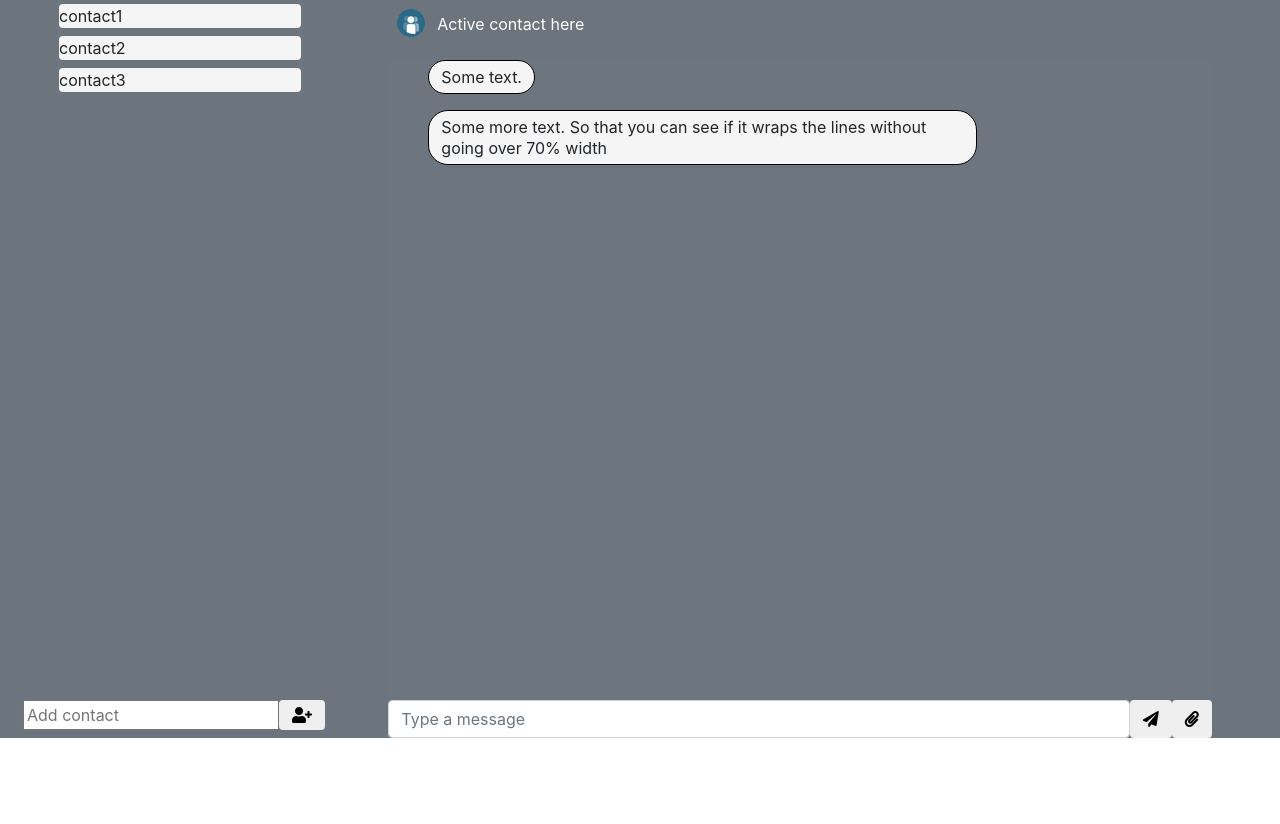
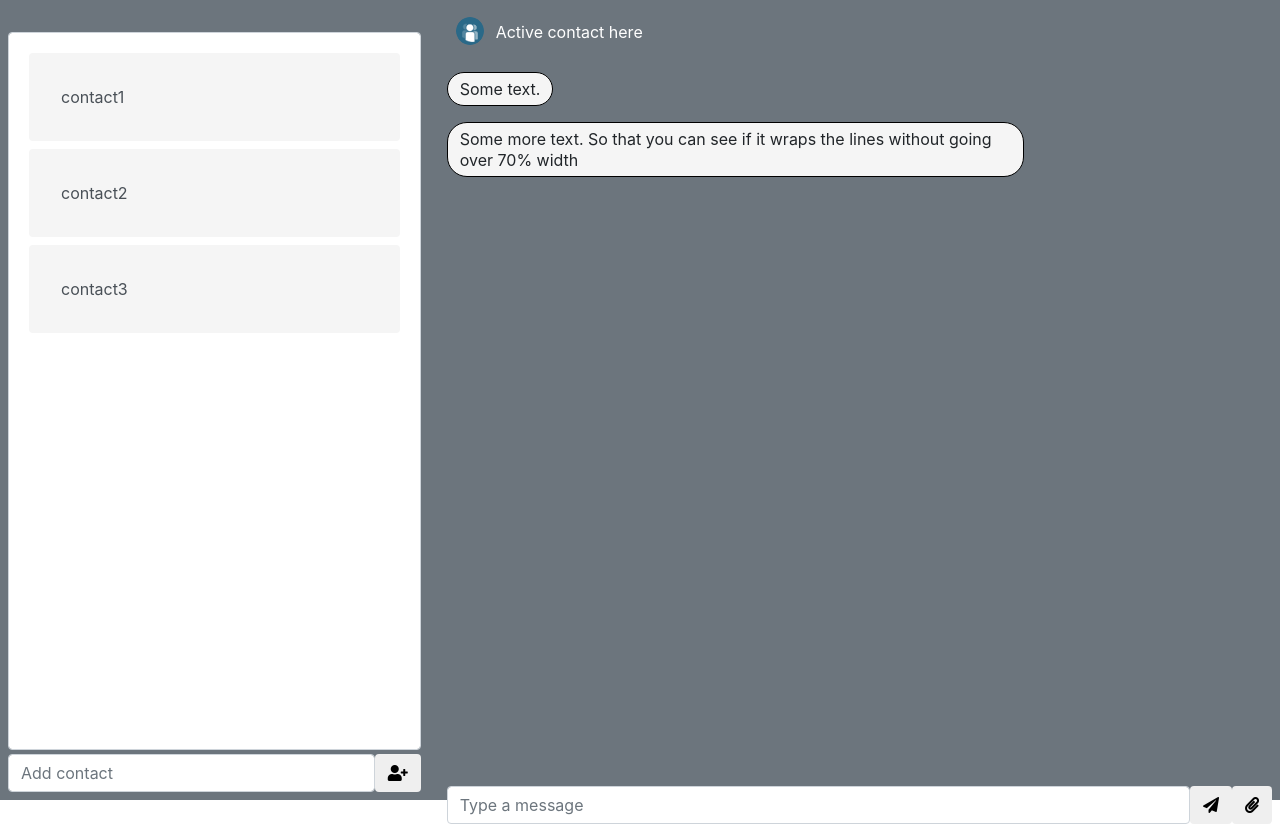
Before and after one commit to Zybop/chat, a plain HTML site: page src/main/webapp/index.html in a window 1280 px wide. Before the commit the page ends 800 px from the top, so only its background shows below. Drawn offline with nearby package versions, Linux system fonts and the light colour scheme.

Commit message:
Clean-up and changes to CSS
HMTL:
Removed some unnecessary div's and classes.

CSS:
Made the CSS look better, though this is still a mess.

JS:
Added eventListeners to check if Enter is pushed.
Changed the way the window scrolls to the latest message.

```diff
--- a/src/main/webapp/chat.js
+++ b/src/main/webapp/chat.js
@@ -9,21 +9,21 @@ function sendMessage() {
     var textInputValue = document.getElementById("textInputID").value;
     var textNode = document.createTextNode(textInputValue);
 
+    // check if input is img file
     var isPicture = false;
     if (textInputValue.includes(".jpg")) {
         isPicture = true;
+    } else if (textInputValue.includes(".png")) {
+        isPicture = true;
+    } else if (textInputValue.includes(".gif")) {
+        isPicture = true;
     }
-    else if (textInputValue.includes(".png")) {
-          isPicture = true;
-    }
-    else if (textInputValue.includes(".gif")) {
-          isPicture = true;
-    }
-    if (isPicture){
+    if (isPicture) {
         var img = document.createElement("img");
         img.setAttribute("src", textInputValue);
         img.classList.add('receiverImgBobble');
         document.getElementById("chatListID").appendChild(img);
+        img.scrollIntoView(false);
 
         //TODO: add a new line here. Because right now the img appends the last message
     }
@@ -31,6 +31,7 @@ function sendMessage() {
     else if (textNode.length >= 1) {
         p.appendChild(textNode);
         document.getElementById("chatListID").appendChild(p);
+        p.scrollIntoView(false);
     }
 
 
@@ -39,16 +40,28 @@ function sendMessage() {
     textInputID.value = '';
 }
 
-// This function checks if Enter is pushed, and sends the message if it is.
-function onEnter() {
-    $('#textInputID').keypress(function (e) {
-        if (e.which === 13) {
-            sendMessage();
-            scrollToBottom()
-            return false;
-        }
-    });
-}
+// This eventListener checks if Enter is pushed, and sends the message if it is.
+
+document.querySelector('#textInputID').addEventListener('keypress', function(e) {
+    var key = e.which || e.keyCode;
+    if (key === 13) {
+        sendMessage()
+        e.preventDefault();
+        e.stopPropagation();
+    }
+});
+
+// This eventListener checks if Enter is pushed, and adds a contact to the contactlist.
+
+document.querySelector('#contactInputID').addEventListener('keypress', function(e) {
+    var key = e.which || e.keyCode;
+    if (key === 13) {
+        addContact()
+        e.preventDefault();
+        e.stopPropagation();
+    }
+});
+
 function addContact() {
     var listItem = document.createElement("li");
     var contact = contactInputID.value;
@@ -60,12 +73,5 @@ function addContact() {
         listItem.appendChild(contactNode);
         document.getElementById('contacts').appendChild(listItem);
     }
-    contact = '';
+    contactInputID.value = '';
 }
-
-//Scrolls the chat window to the latest message.
-function scrollToBottom() {
-    $(document).ready(function () {
-        $('#chatWindow').animate({scrollTop: $(document).height()}, 800);
-    });
-}
--- a/src/main/webapp/index.html
+++ b/src/main/webapp/index.html
@@ -16,55 +16,47 @@
 </head>
 
 <body>
-        <div class="container-fluid bg-secondary">
+    <div class="bg-secondary">
         <!-- Chat window-->
         <div class="row">
-                <div class="contactList d-flex col-3">
-                    <ul class="d-flex contacts" id="contacts">
+            <div class="containerFlex flexbox-1 contactList p-2">
+                <ul class=" contacts form-control mt-4 mb-1" id="contacts">
                     <li>contact1</li>
                     <li>contact2</li>
                     <li>contact3</li>
                 </ul>
-                    <form class="contactForm inputForm inputWrap m-2">
-                        <input id="contactInputID" placeholder="Add contact" />
-                        <button class="btn btn-default fas fa-user-plus" type="button" onclick="addContact()"></button>
+                <form class="inputForm inputWrap">
+                    <input class="form-control" id="contactInputID" placeholder="Add contact" autocomplete="off" />
+                    <button class="btn btn-default fas fa-user-plus" type="button" onclick="return addContact()"></button>
                 </form>
+
             </div>
-                <div class="col-sm-8 container">
-                    <div>
-                        <div>
+
+            <div class="containerFlex flexbox-2 p-2">
+                <div class="chatWindow rounded" id="chatWindow">
                     <div class="contactProfile sticky-top bg-secondary ">
                         <img class="contactImg" src="user.png" alt="User picture">
                         <p class="contactProfile">Active contact here</p>
                     </div>
-
-                            <div class="chatWindow rounded" id="chatWindow">
                     <ul>
                         <li class="chatList" id="chatListID">
                             <p class="contactTextBobble">Some text.</p>
                             <p class="contactTextBobble">Some more text. So that you can see if it wraps the lines without going over 70% width</p>
                         </li>
                     </ul>
-                            </div>
-
-                        </div>
-                    </div>
-                    <div class="inputDiv">
-                        <form class="inputForm inputWrap">
+                    <form class="inputForm inputWrap ">
                         <input class="form-control" id="textInputID" autocomplete="off" placeholder="Type a message" />
                         <button id="sendButton" type="button" class="btn btn-default fa fa-paper-plane" onclick="sendMessage()"></button>
                         <button id="attachButton" type="button" class="btn btn-default fa fa-paperclip attachment" onclick="sendMessage()"></button>
                     </form>
                 </div>
+
+
             </div>
         </div>
     </div>
 
     <script src="chat.js"></script>
-
-        <script>
-                                onEnter();
-        </script>
 </body>
 
 </html>
--- a/src/main/webapp/style.css
+++ b/src/main/webapp/style.css
@@ -1,47 +1,82 @@
-html {
-    overflow: hidden;
+html body {
+    max-height: 100vh;
+    min-height: 100vh;
+    height: 100%;
 }
 
-.contacts{
+.row {
+    margin: 0;
+    height: 100vh;
+    min-height: 100vh;
+}
+
+.containerFlex {
+    display: flex;
+}
+
+.flexbox-1 {
+    flex: 1;
+    align-self: flex-start;
+    min-height: 100%;
+    height: 100%;
+    flex-direction: column;
+    max-height: 100%;
+}
+
+.flexbox-2 {
+    flex: 2;
+    margin-left: 10px;
+    flex-direction: column;
+}
+
+.contacts {
     display: flex;
     flex-direction: column;
     height: 100%;
     overflow-y: auto;
     overflow-x: hidden;
+    border-radius: 0.25rem;
+    padding: 1em;
 }
-.contactList{
-    flex-direction: column;
-    max-height: 100vh;
-}
-.addContactButton{
+
+.addContactButton {
     width: 5em;
     border-radius: 0.25rem;
     margin: 2em;
 }
-contactForm{
-    height: 2em;
-}
+
 .inputWrap {
     display: inline-flex;
     width: 100%;
 }
 
 .chatWindow {
-    background-color: #f3f3f302;
-    overflow-y: auto;
-    height: 80vh;
+    height: 100%;
+    min-height: 100%;
+    display: flex;
+    flex-direction: column;
+}
+
+ul {
+    overflow-y: scroll;
+    max-height: 100%;
+    min-height: 89%;
+    padding-left: 0;
 }
 
 li {
     display: block;
 }
+
 .contactList li {
     background-color: whitesmoke;
     border-radius: 0.25rem;
     margin: 0.25em;
+    padding: 2rem;
 }
 
 p {
+    padding-left: 0;
     line-height: 1.28;
     clear: both;
 }
@@ -51,10 +86,7 @@ p {
 }
 
 .receiverTextBobble {
-    border-top-left-radius: 1.25rem !important;
-    border-bottom-left-radius: 1.25rem !important;
-    border-top-right-radius: 1.25rem !important;
-    border-bottom-right-radius: 1.25rem !important;
+    border-radius: 1.25rem !important;
     padding: 6px 12px;
     background-color: deepskyblue;
     float: right;
@@ -66,17 +98,14 @@ p {
     margin-right: 5px;
 }
 
-.receiverImgBobble{
+.receiverImgBobble {
     max-height: 50%;
     max-width: 70%;
     float: right;
 }
 
 .contactTextBobble {
-    border-top-left-radius: 1.25rem !important;
-    border-bottom-left-radius: 1.25rem !important;
-    border-top-right-radius: 1.25rem !important;
-    border-bottom-right-radius: 1.25rem !important;
+    border-radius: 1.25rem !important;
     padding: 6px 12px;
     background-color: whitesmoke;
     float: left;
@@ -95,7 +124,6 @@ button {
 
 .contactProfile {
     width: 100%;
-    height: 60px;
     line-height: 3em;
     color: #fff;
 }
@@ -128,7 +156,7 @@ p.contactProfile {
 
  ::-webkit-scrollbar-track {
     box-shadow: inset 0 0 5px grey;
-    border-radius: 10px;
+    border-radius: 9px;
 }
 
 
@@ -136,8 +164,8 @@ p.contactProfile {
 
  ::-webkit-scrollbar-thumb {
     background: #f8f9fa59;
-    border-radius: 10px;
-    border: 1px solid black;
+    border-radius: 3px;
+    border: 0.5px solid black;
 }
 
 
```
Lines whose indentation alone changed are shown as unchanged.
